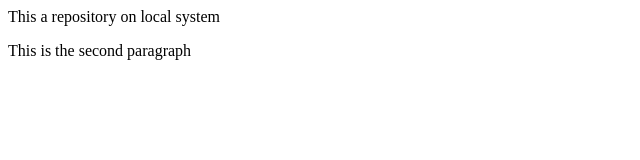
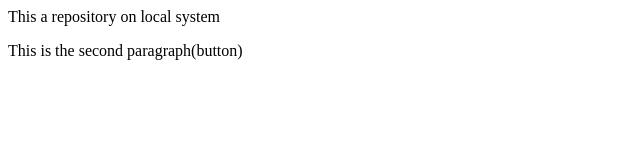
Before and after one commit to Ashwin-Vats/localrepo, a plain HTML site: page index.html in a window 1280 px wide. Shown: the full height of the page, 0-640 px from the left. Drawn offline with Linux system fonts and the light colour scheme.

```diff
--- a/index.html
+++ b/index.html
@@ -1,2 +1,2 @@
 <p>This a repository on local system</p>
-<p>This is the second paragraph</p>
+<p>This is the second paragraph(button)</p>
```
